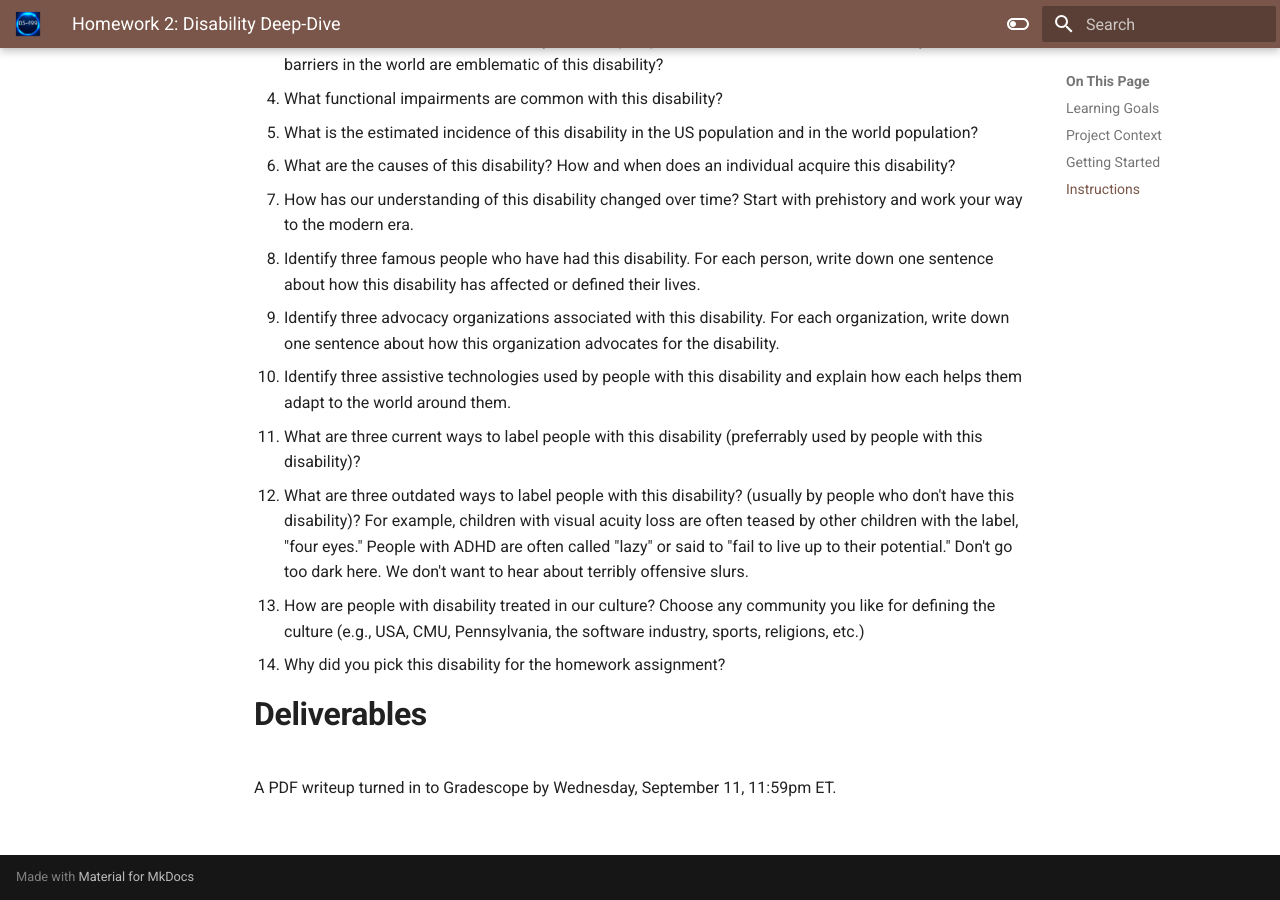
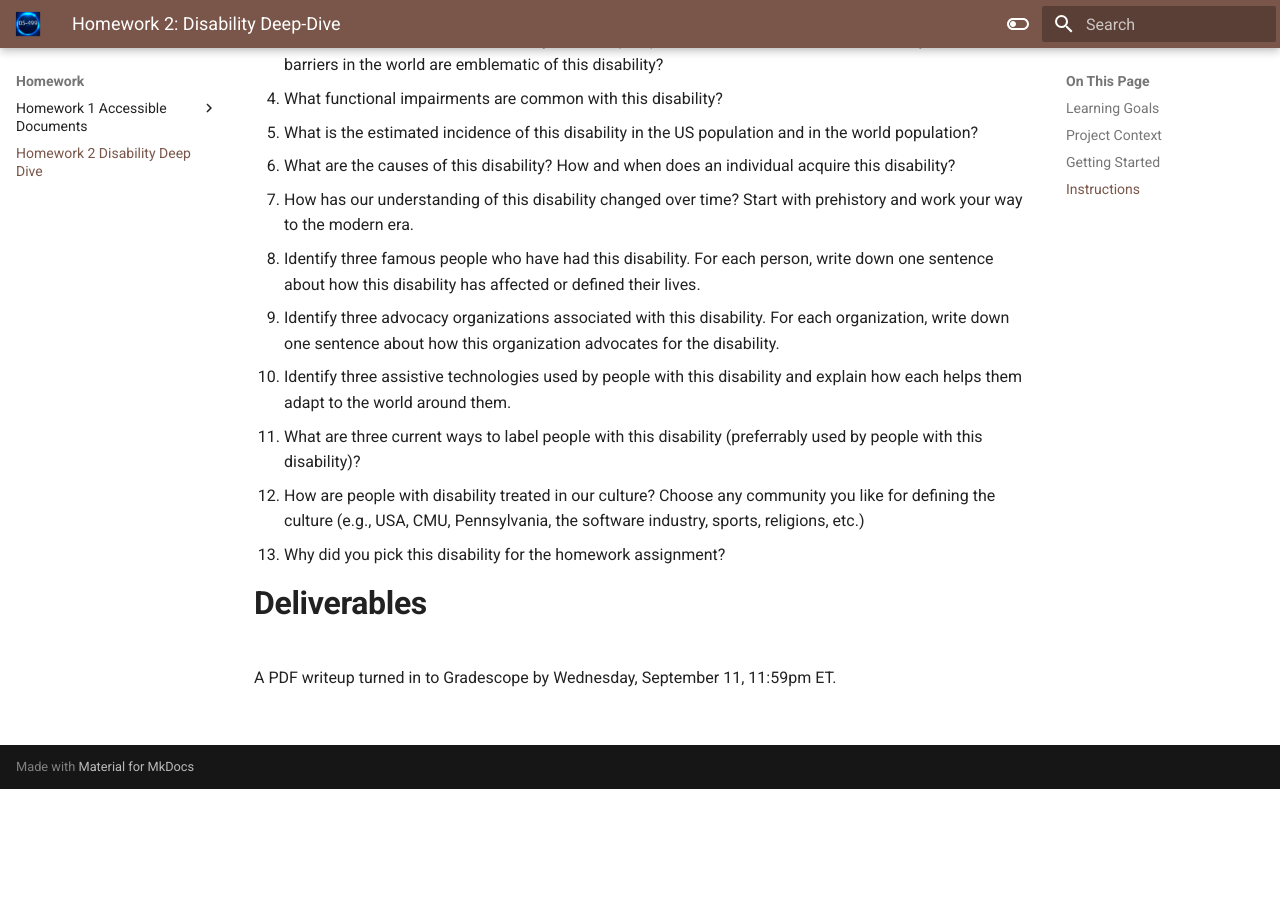
Before and after one commit to cmu-05-499/cmu-05-499.github.io, an MkDocs documentation site: the page built from docs/homework/HW2/index.md, in a window 1280 px wide and 900 px high, scrolled down 1054 px. Built offline with MkDocs 1.6.1 and Material for MkDocs 9.7.7, drawn with Linux system fonts in a browser that asks for light colours; after the commit the page ends 1843 px from its top, so only the background shows below that.

Commit message:
HW2 released.

```diff
--- a/docs/_data/schedule.yaml
+++ b/docs/_data/schedule.yaml
@@ -109,7 +109,7 @@
 - date: Tue Sep 03
   homework:
     deadline: 'September 11, 2024'
-    link: ''
+    link: 'homework/HW2'
     name: 'HW2 - Disability Deep Dive'
     numDays: 7
   lecture:
--- a/docs/homework/HW2/index.md
+++ b/docs/homework/HW2/index.md
@@ -36,7 +36,6 @@ Write an essay with information answering the following questions. Each question
 1. Identify three advocacy organizations associated with this disability. For each organization, write down one sentence about how this organization advocates for the disability.
 1. Identify three assistive technologies used by people with this disability and explain how each helps them adapt to the world around them.
 1. What are three current ways to label people with this disability (preferrably used by people with this disability)?
-1. What are three outdated ways to label people with this disability? (usually by people who don't have this disability)? For example, children with visual acuity loss are often teased by other children with the label, "four eyes." People with ADHD are often called "lazy" or said to "fail to live up to their potential." Don't go too dark here. We don't want to hear about terribly offensive slurs.
 1. How are people with disability treated in our culture? Choose any community you like for defining the culture (e.g., USA, CMU, Pennsylvania, the software industry, sports, religions, etc.)
 1. Why did you pick this disability for the homework assignment?
 
--- a/mkdocs.yml
+++ b/mkdocs.yml
@@ -67,6 +67,8 @@ nav:
           - Parts:
               - 'homework/HW1/1_pdf.md'
               - 'homework/HW1/2_presentation.md'
+      - 'Homework 2 Disability Deep Dive':
+          - 'homework/HW2/index.md'
   - Projects:
       - projects/index.md # Dummy home page; remove once we start adding projects below
       #- "Project 1: Hello, NodeBB!":
```
